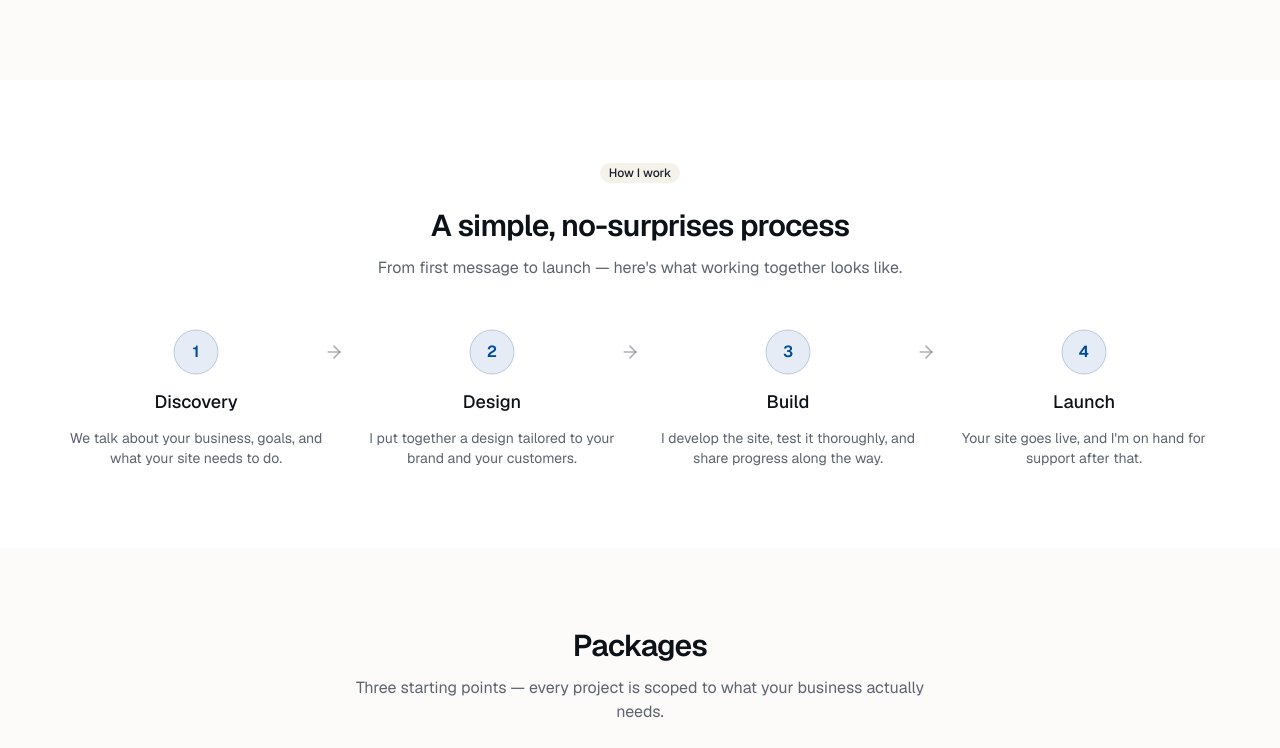
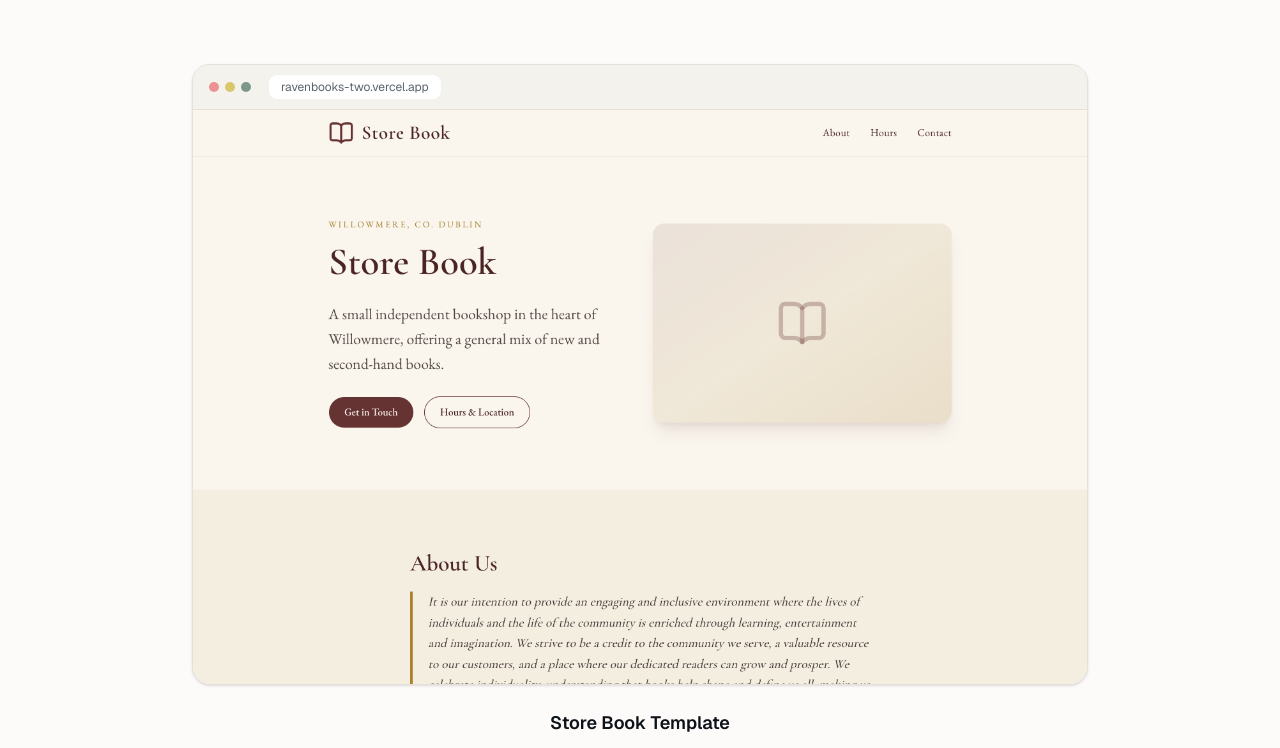
Before and after one commit to Tomas-Kaiser/kaiserwebstudio, a Next.js app: page /en in a window 1280 px wide. Shown: the part 1771-2519 px from the top of the page. Built offline with nearby package versions, Linux system fonts and the light colour scheme.

Commit message:
Support multiple showcase projects and add Store Book template

```diff
--- a/messages/cs.json
+++ b/messages/cs.json
@@ -21,10 +21,18 @@
   },
   "Showcase": {
     "title": "Poslední práce",
-    "subtitle": "Ukázka webu, který jsem navrhl a vytvořil.",
-    "projectTitle": "Jan Hájek Photography",
-    "projectDescription": "Portfoliový web pro profesionálního fotografa s administrací pro správu alb a fotek.",
-    "cta": "Navštívit web"
+    "subtitle": "Ukázka webů, které jsem navrhl a vytvořil.",
+    "cta": "Navštívit web",
+    "items": [
+      {
+        "projectTitle": "Jan Hájek Photography",
+        "projectDescription": "Portfoliový web pro profesionálního fotografa s administrací pro správu alb a fotek."
+      },
+      {
+        "projectTitle": "Store Book Template",
+        "projectDescription": "Vřelá šablona webu pro nezávislé knihkupectví, s přehledem otevírací doby, lokace a snadným kontaktem."
+      }
+    ]
   },
   "Process": {
     "eyebrow": "Jak pracuji",
--- a/messages/en.json
+++ b/messages/en.json
@@ -21,10 +21,18 @@
   },
   "Showcase": {
     "title": "Recent work",
-    "subtitle": "A look at a site I've designed and built.",
-    "projectTitle": "Jan Hájek Photography",
-    "projectDescription": "A portfolio site for a professional photographer, with an admin area for managing albums and photos.",
-    "cta": "Visit site"
+    "subtitle": "A look at sites I've designed and built.",
+    "cta": "Visit site",
+    "items": [
+      {
+        "projectTitle": "Jan Hájek Photography",
+        "projectDescription": "A portfolio site for a professional photographer, with an admin area for managing albums and photos."
+      },
+      {
+        "projectTitle": "Store Book Template",
+        "projectDescription": "A warm, welcoming template for an independent bookshop, built to show off hours, location, and an easy way to get in touch."
+      }
+    ]
   },
   "Process": {
     "eyebrow": "How I work",
--- a/src/app/[locale]/page.tsx
+++ b/src/app/[locale]/page.tsx
@@ -32,6 +32,36 @@ type ProcessStep = {
   title: string;
   description: string;
 };
+
+type ShowcaseItem = {
+  projectTitle: string;
+  projectDescription: string;
+};
+
+type ShowcaseMeta = {
+  domain: string;
+  url: string;
+  desktopImage: string;
+  mobileImage: string;
+  mobilePosition: string;
+};
+
+const showcaseMeta: ShowcaseMeta[] = [
+  {
+    domain: "hajekjan.com",
+    url: "https://www.hajekjan.com",
+    desktopImage: "/images/showcase/hajekjan.png",
+    mobileImage: "/images/showcase/hajekjan-mobile.png",
+    mobilePosition: "center 45%",
+  },
+  {
+    domain: "ravenbooks-two.vercel.app",
+    url: "https://ravenbooks-two.vercel.app/",
+    desktopImage: "/images/showcase/storebook.png",
+    mobileImage: "/images/showcase/storebook-mobile.png",
+    mobilePosition: "center top",
+  },
+];
 
 function MobileHeroAccent({ className }: { className?: string }) {
   return (
@@ -95,6 +125,7 @@ function getInitials(name: string) {
 export default function Home() {
   const t = useTranslations("Home");
   const tShowcase = useTranslations("Showcase");
+  const showcaseItems = tShowcase.raw("items") as ShowcaseItem[];
   const tProcess = useTranslations("Process");
   const steps = tProcess.raw("steps") as ProcessStep[];
   const tTestimonials = useTranslations("Testimonials");
@@ -154,26 +185,32 @@ export default function Home() {
             </p>
           </div>
 
-          <div className="mt-12 overflow-hidden rounded-2xl border border-border bg-card shadow-sm">
+          <div className="mt-12 flex flex-col gap-16">
+            {showcaseItems.map((item, index) => {
+              const meta = showcaseMeta[index];
+              return (
+                <div key={item.projectTitle}>
+                  <div className="overflow-hidden rounded-2xl border border-border bg-card shadow-sm">
                     <div className="flex items-center gap-1.5 border-b border-border bg-muted px-4 py-2.5">
                       <span className="h-2.5 w-2.5 rounded-full bg-destructive/40" />
                       <span className="h-2.5 w-2.5 rounded-full bg-brand-yellow/60" />
                       <span className="h-2.5 w-2.5 rounded-full bg-brand-green/50" />
                       <span className="ml-3 rounded-md bg-background px-3 py-1 text-xs text-muted-foreground">
-                hajekjan.com
+                        {meta.domain}
                       </span>
                     </div>
                     <div className="relative aspect-[3/4] w-full overflow-hidden sm:hidden">
                       <Image
-                src="/images/showcase/hajekjan-mobile.png"
-                alt={tShowcase("projectTitle")}
+                        src={meta.mobileImage}
+                        alt={item.projectTitle}
                         fill
-                className="object-cover object-[center_45%]"
+                        className="object-cover"
+                        style={{ objectPosition: meta.mobilePosition }}
                       />
                     </div>
                     <Image
-              src="/images/showcase/hajekjan.png"
-              alt={tShowcase("projectTitle")}
+                      src={meta.desktopImage}
+                      alt={item.projectTitle}
                       width={1400}
                       height={900}
                       className="hidden w-full sm:block"
@@ -182,10 +219,10 @@ export default function Home() {
 
                   <div className="mx-auto mt-6 flex max-w-xl flex-col items-center gap-2 text-center">
                     <h3 className="text-lg font-semibold">
-              {tShowcase("projectTitle")}
+                      {item.projectTitle}
                     </h3>
                     <p className="text-sm text-muted-foreground">
-              {tShowcase("projectDescription")}
+                      {item.projectDescription}
                     </p>
                     <Button
                       variant="outline"
@@ -193,7 +230,7 @@ export default function Home() {
                       nativeButton={false}
                       render={
                         <a
-                  href="https://www.hajekjan.com"
+                          href={meta.url}
                           target="_blank"
                           rel="noopener noreferrer"
                         />
@@ -201,6 +238,10 @@ export default function Home() {
                     >
                       {tShowcase("cta")}
                     </Button>
+                  </div>
+                </div>
+              );
+            })}
           </div>
         </div>
       </section>
```
Also changed, not shown: public/images/showcase/storebook-mobile.png (added), public/images/showcase/storebook.png (added). Lines whose indentation alone changed are shown as unchanged.
